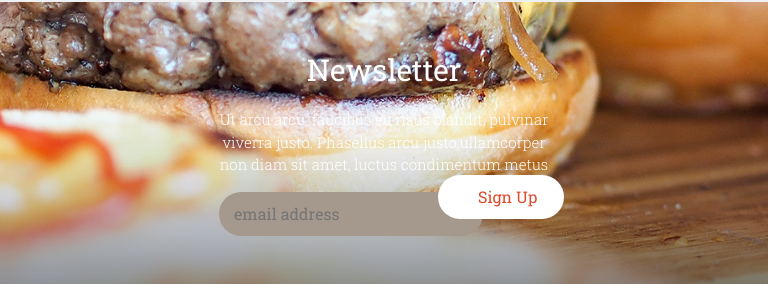
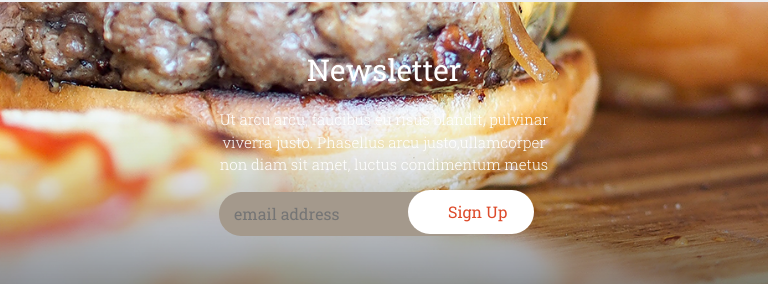
Before and after one commit to tanvir214/panakeia, a plain HTML site: page index.html in a window 768 px wide. Shown: the part 2009-2293 px from the top of the page. Drawn offline with Linux system fonts and the light colour scheme.

Commit message:
Add files via upload

```diff
--- a/css/style.css
+++ b/css/style.css
@@ -395,6 +395,12 @@ footer a {
 }
 
 @media (min-width: 500.01px) and (max-width: 768px) {
+	/* Section Ante Start*/
+	.sign {
+		top: 38%;
+    	right: 30px;
+	}
+	/* Section Ante End */
 
 }
 
```
Also changed, not shown: index.html (+0 -2 lines).
